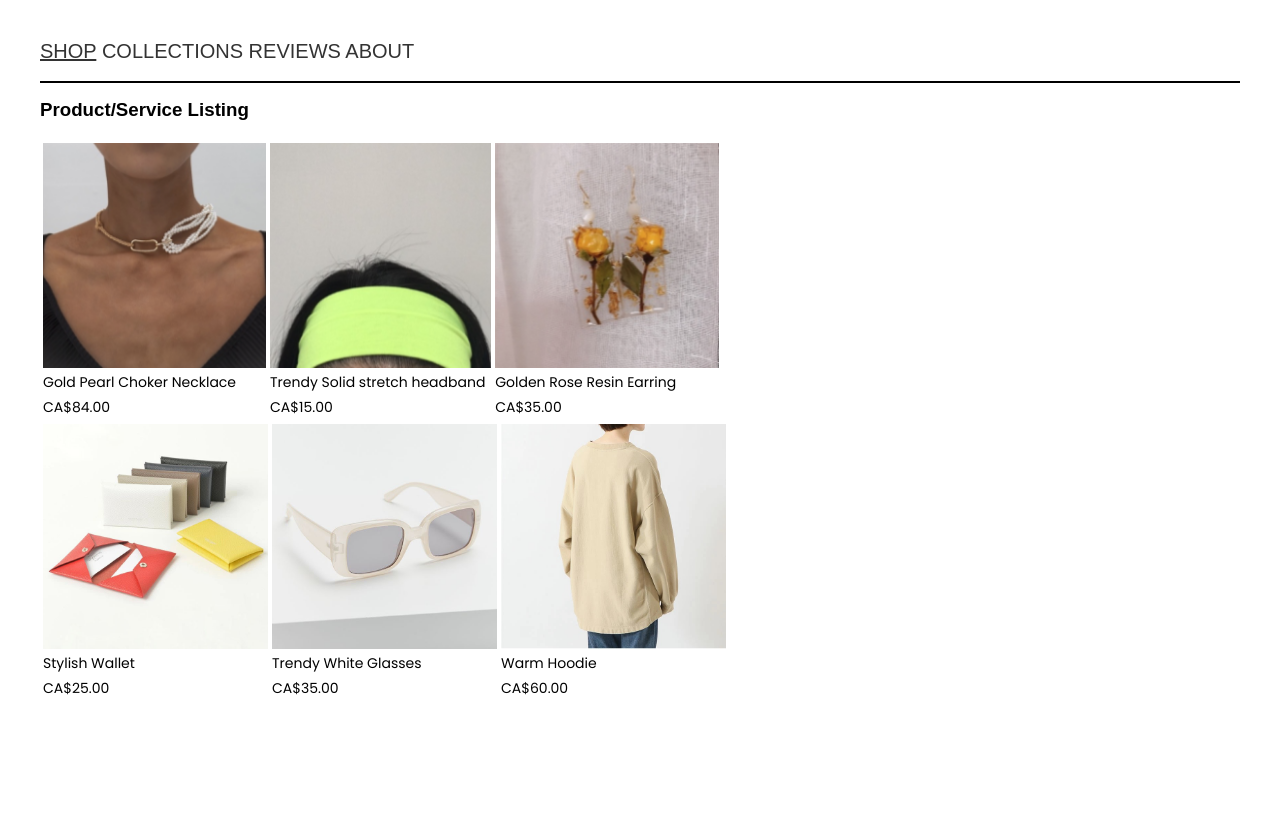
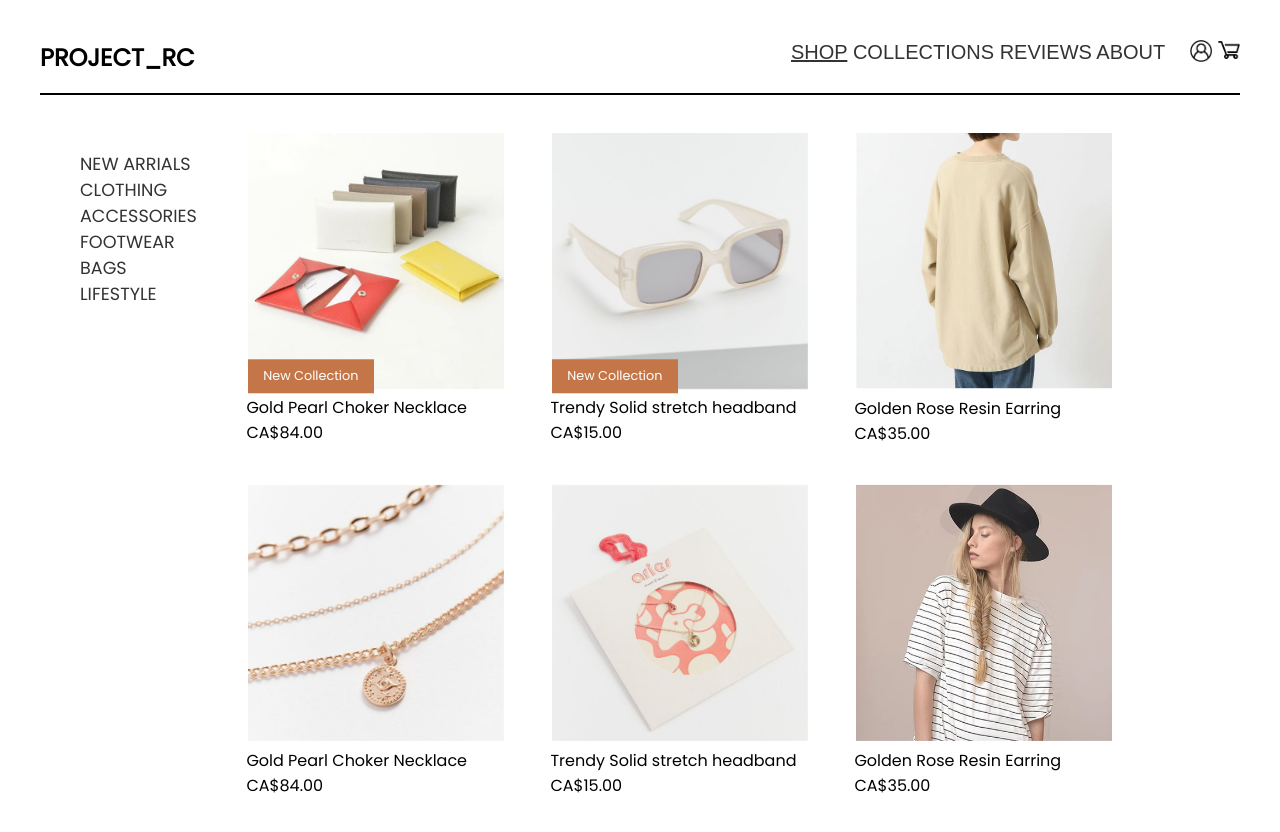
Before and after one commit to mhyuk/IAT339-Project, a plain HTML site: page Style Guide/product.html in a window 1280 px wide. Before the commit the page ends 800 px from the top, so only its background shows below. Drawn offline with Linux system fonts and the light colour scheme.

Commit message:
Updated Product page

```diff
--- a/Style Guide/css/main.css
+++ b/Style Guide/css/main.css
@@ -367,3 +367,8 @@ width: 95%;
   margin-left: 2.9em;
 
 }
+
+.icon{
+  width: 1.1em;
+  margin-bottom:-3px;
+}
--- a/Style Guide/product.html
+++ b/Style Guide/product.html
@@ -18,54 +18,89 @@
 
 
   <body>
+    <div style="float:left; font-size: 1.5em; font-weight: bold;" class="mainFont">PROJECT_RC</div>
 
-    <nav>
+    <nav style="float:right;">
         <div class="navbar">
           <a class="active" href="#">SHOP</a>
           <a href="#">COLLECTIONS</a>
           <a href="#">REVIEWS</a>
           <a href="#">ABOUT</a>
+          <a href="#"><img src="img/account.png" style="margin-left: 1em;" class="icon" alt="Account"></a>
+          <a href="#"><img src="img/cart.png" style="margin-bottom: -0px;" class="icon" alt="Cart"></a>
         </div>
-      </nav>      <div style="clear: both;"></div><br>
+      </nav>
+<div style="clear: both;"></div><br>
 
     <section class="element">
-        <h3>Product/Service Listing</h3>
 
-        <table class="mainFont" style="font-size: 14px;">
-          <tr>
-            <td><div class="product"><a href="img/item1.png"><img src="img/item1.png" class="image-hover" height="225px"></a></div></td>
-            <td><div class="product"><a href="img/item2.png"><img src="img/item2.png" class="image-hover" height="225px"></a></div></td>
-            <td><div class="product"><a href="img/item3.png"><img src="img/item3.png" class="image-hover" height="225px"></a></div></td>
-          </tr>
-          <tr>
-            <td>Gold Pearl Choker Necklace</td>
-            <td>Trendy Solid stretch headband</td>
-            <td>Golden Rose Resin Earring</td>
-          </tr>
-          <tr>
-            <td>CA$84.00</td>
-            <td>CA$15.00</td>
-            <td>CA$35.00</td>
-          </tr>
-        </table>
+      <nav style="float: left; margin-top: 3vw; font-size: 1.1em;">
+        <ul  class="mainFont">
+        <a href="#">NEW ARRIALS</a><br>
+        <a href="#">CLOTHING</a><br>
+        <a href="#">ACCESSORIES</a><br>
+        <a href="#">FOOTWEAR</a><br>
+        <a href="#">BAGS</a><br>
+        <a href="#">LIFESTYLE</a><br>
+        </ul>
 
-        <table class="mainFont" style="font-size: 14px;">
-            <tr>
-              <td><div class="product"><a href="img/item4.png"><img src="img/item4.jpg" class="image-hover" height="225px"></a></div></td>
-              <td><div class="product"><a href="img/item5.png"><img src="img/item5.jpg" class="image-hover" height="225px"></a></div></td>
-              <td><div class="product"><a href="img/item6.png"><img src="img/item6.jpg" class="image-hover" height="225px"></a></div></td>
-            </tr>
-            <tr>
-              <td>Stylish Wallet</td>
-              <td>Trendy White Glasses</td>
-              <td>Warm Hoodie</td>
-            </tr>
-            <tr>
-              <td>CA$25.00</td>
-              <td>CA$35.00</td>
-              <td>CA$60.00</td>
-            </tr>
-          </table>
+    </nav>
+
+          <div class="productBox mainFont" style="float: right; margin-right: 10vw; margin-top: 3vw; margin-bottom: 3vw;">
+            <div class="productBox-item-product1">
+            <div class="productBox-item-product-img">
+             <a href="#"><img src="img/item4.jpg" class="image" alt="black hat"></a>
+              <div class="overlayRight">New Collection</div>
+              <div class="productTitle">Gold Pearl Choker Necklace<br>
+                CA$84.00
+              </div>
+               </div>
+
+              </div>
+
+             <div class="productBox-item-product2">
+             <div class="productBox-item-product-img">
+             <a href="#"><img src="img/item5.jpg" class="image" alt="black hat"></a>
+             <div class="overlayRight">New Collection</div>
+             <div class="productTitle">Trendy Solid stretch headband<br>
+              CA$15.00
+            </div>
+              </div></div>
+
+              <div class="productBox-item-product3">
+              <div class="productBox-item-product-img">
+              <a href="#"><img src="img/item6.jpg" class="image " alt="black hat"></a>
+                <div class="productTitle">Golden Rose Resin Earring<br>
+                  CA$35.00
+                </div>
+                </div></div></div>
+
+                <div class="productBox mainFont" style="float: right; margin-right: 10vw; margin-bottom: 3vw;">
+                  <div class="productBox-item-product1">
+                  <div class="productBox-item-product-img">
+                   <a href="#"><img src="img/item7.jpg" class="image" alt="black hat"></a>
+                    <div class="productTitle">Gold Pearl Choker Necklace<br>
+                      CA$84.00
+                    </div>
+                     </div>
+
+                    </div>
+
+                   <div class="productBox-item-product2">
+                   <div class="productBox-item-product-img">
+                   <a href="#"><img src="img/item8.jpg" class="image" alt="black hat"></a>
+                   <div class="productTitle">Trendy Solid stretch headband<br>
+                    CA$15.00
+                  </div>
+                    </div></div>
+
+                    <div class="productBox-item-product3">
+                    <div class="productBox-item-product-img">
+                    <a href="#"><img src="img/hat.png" class="image " alt="black hat"></a>
+                      <div class="productTitle">Golden Rose Resin Earring<br>
+                        CA$35.00
+                      </div>
+                      </div></div></div>
 
 
 
```
